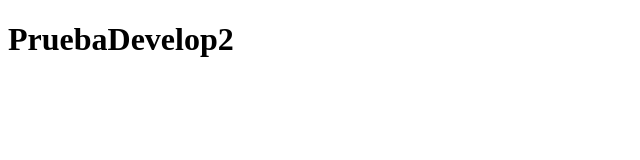
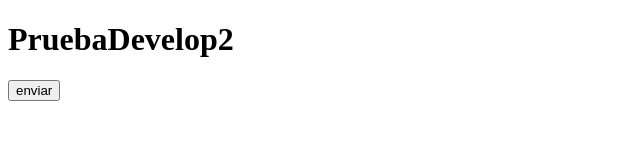
Before and after one commit to Silviabr-base/Git, a plain HTML site: page index.html in a window 1280 px wide. Shown: the whole page, without its empty margins (0-640 px from the left). Drawn offline with Linux system fonts and the light colour scheme.

Commit message:
Botón añadido

```diff
--- a/index.html
+++ b/index.html
@@ -7,5 +7,9 @@
 </head>
 <body>
     <h1>PruebaDevelop2</h1>
+
+    <form>
+        <input type="button" value="enviar">
+    </form>
 </body>
 </html>
```
